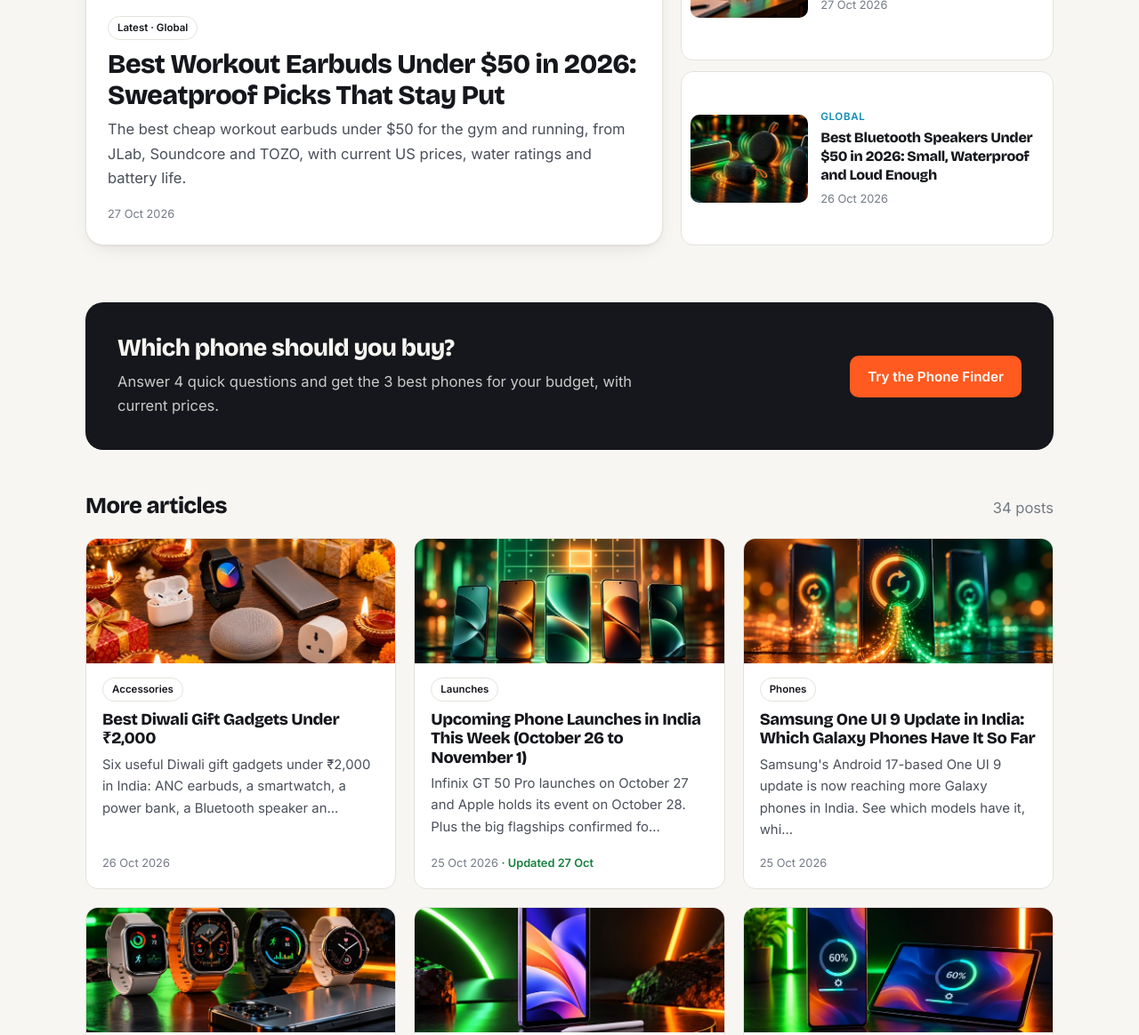
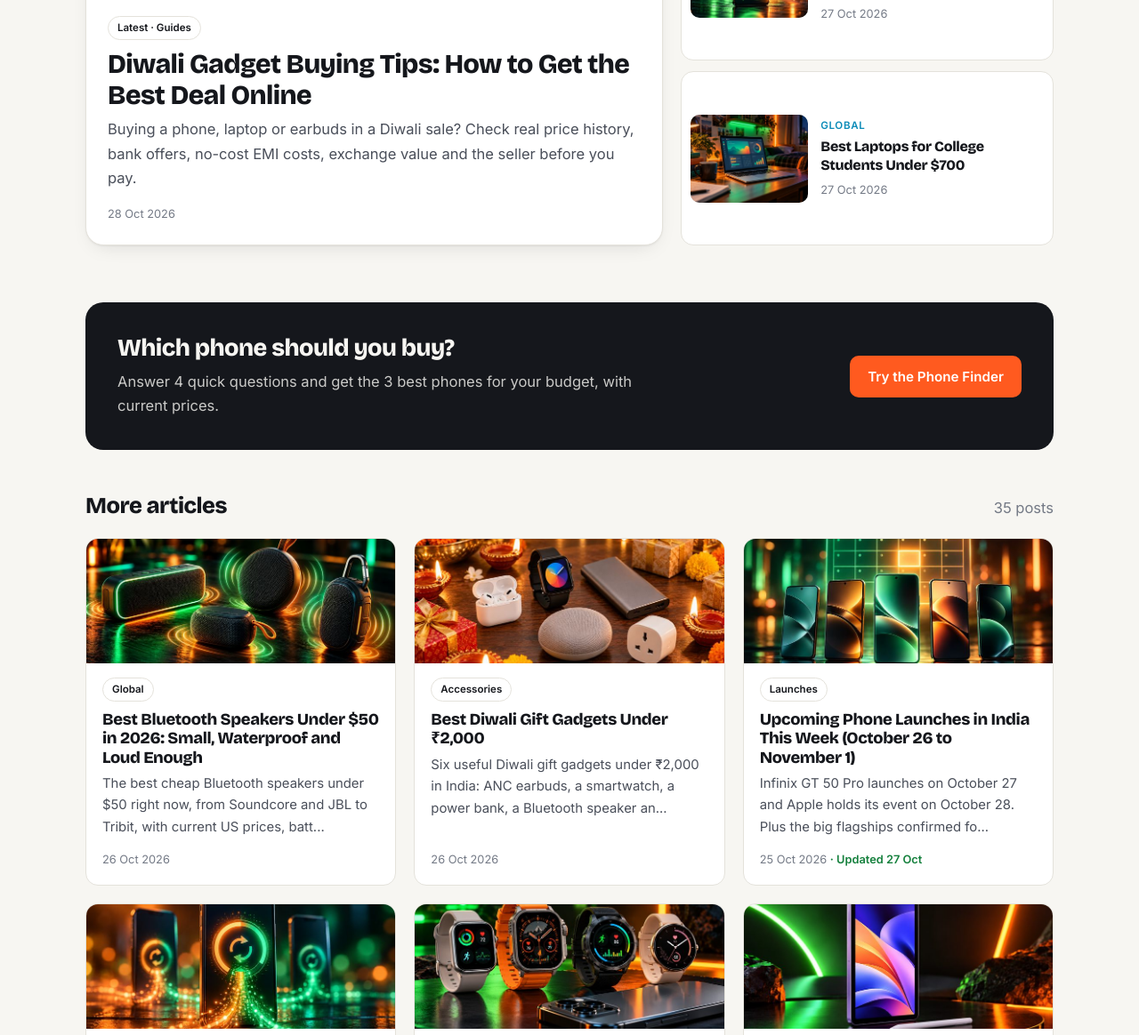
Before and after one commit to kiteksood167/kiteksood167.github.io, a Jekyll site: the page built from index.html, in a window 1280 px wide and 1400 px high, scrolled down 594 px, cut to the strip 236-1400 px from the top of the window. Shown: the whole strip at 89% size. Built offline with Jekyll 4.4.1, drawn with Linux system fonts in a browser that asks for light colours; part of the change alters nothing that is shown.

Commit message:
New post: Diwali Gadget Buying Tips: How to Get the Best Deal Online
Co-Authored-By: Claude Opus 5.5 <noreply@anthropic.com>
Claude-Session: https://claude.ai/code/session_019q2TsaYyUfQwBS5iqKAhGu

```diff
--- a/_posts/2026-10-26-best-diwali-gift-gadgets-under-2000.md
+++ b/_posts/2026-10-26-best-diwali-gift-gadgets-under-2000.md
@@ -86,7 +86,7 @@ Think about what the person already uses every day. Someone who commutes by metr
 
 Also consider the timing. Festive prices change daily, and the same product can be ₹200–300 cheaper on a different store. Check two or three sites before you buy.
 
-**Related reading:** [Best Power Banks in India: How to Choose the Right One](/best-power-banks-india/) · [Best Smartwatches Under ₹5,000 in India (October 2026)](/best-smartwatches-under-5000/)
+**Related reading:** [Best Power Banks in India: How to Choose the Right One](/best-power-banks-india/) · [Best Smartwatches Under ₹5,000 in India (October 2026)](/best-smartwatches-under-5000/) · [Diwali Gadget Buying Tips: How to Get the Best Deal Online](/diwali-gadget-buying-tips/)
 
 ## The bottom line
 
--- /dev/null
+++ b/_posts/2026-10-28-diwali-gadget-buying-tips.md
@@ -0,0 +1,87 @@
+---
+title: "Diwali Gadget Buying Tips: How to Get the Best Deal Online"
+seo_title: "Diwali Gadget Buying Tips: Get the Best Deal"
+description: "Buying a phone, laptop or earbuds in a Diwali sale? Check real price history, bank offers, no-cost EMI costs, exchange value and the seller before you pay."
+date: 2026-10-28 14:15:00 +0530
+image: /assets/images/diwali-gadget-buying-tips.jpg
+image_alt: "A smartphone showing a shopping cart and a price graph on a table with diyas, marigolds, a credit card and a small gift box"
+image_credit: "Illustration"
+category: Guides
+also_in: [Phones, Accessories]
+tags: [Diwali sale, online shopping, buying guide, bank offers, no-cost EMI, exchange offer, Amazon, Flipkart]
+affiliate: false
+---
+
+Diwali falls on 8 November this year, and the festive sales are in full swing. Amazon's Great Indian Festival has been running since 8 October, and Flipkart's Big Bang Diwali Sale starts today, 28 October. A big "70% off" banner doesn't always mean a good deal, though. These tips will help you work out what you'll really pay before you click Buy.
+
+<!--more-->
+
+## 1. Decide the exact model before the sale
+
+Sale pages are built to make you browse, and browsing leads to impulse buys. Before you open the app, write down the exact product you want: model name, year, RAM and storage, and colour if it matters. "Galaxy" or "Redmi" covers dozens of phones, and older models often look almost identical to new ones in a listing.
+
+Knowing the exact variant also stops a common trick: the "deal" price applies to the base 128GB model, while the 256GB version you actually want is barely discounted.
+
+## 2. Check the price history, not the MRP
+
+The strike-through MRP on a listing is often a price nobody pays. What matters is how the sale price compares with what the product sold for over the last few weeks.
+
+- Use a price-history website or browser extension to see the product's lowest price over the past few months.
+- Compare it with the launch price. If a phone launched at ₹19,999 and the "sale price" is ₹19,499, that's not a festival deal.
+- Check the same model on both Amazon and Flipkart, and on the brand's own website. Brands sometimes run their own Diwali offers.
+
+## 3. Read the bank offer's small print
+
+Most of the real savings in festive sales come from bank offers, not the listed price. Flipkart's Big Bang Diwali Sale, for example, advertises a 10% instant discount with SBI cards. Before you count on any bank offer, check:
+
+- **The cap.** A "10% off" offer is usually capped at a fixed rupee amount, so on an expensive phone or laptop you may get far less than 10%.
+- **The minimum order value.** Cheaper items may not qualify at all.
+- **Which cards and payment types.** Credit and debit cards, and EMI and full payment, often get different offers.
+- **Instant discount vs cashback.** An instant discount comes off at checkout. Cashback can take weeks to show up and may come as store credit.
+
+The final amount on the payment page, after the discount is applied, is the only number worth comparing.
+
+## 4. Understand "no-cost EMI" before you pick it
+
+No-cost EMI means you pay no interest directly, but the loan isn't free to set up. The seller absorbs the interest, usually by lowering the price the lender pays for the product, and you repay the full price in instalments. Banks can still charge a processing fee, and GST is charged on the interest portion of each instalment.
+
+On a ₹1 lakh purchase, these extra charges can add up to well over ₹1,000, according to a Business Today breakdown. Closing the loan early can also cost extra. No-cost EMI is useful if you need to spread the payment, but if you can pay in full, check whether a full-payment bank offer saves you more.
+
+> **Tip:** Take a screenshot of the price, the bank offer and the final payment amount before you pay. If the order is cancelled or the price changes after a replacement, you'll have proof of what you were offered.
+
+## 5. Get a real value for your old phone
+
+Exchange offers are convenient, but the value shown on the product page is only an estimate. The final value depends on your phone's model, condition and the checks done at pickup, and it can drop if there's a scratch or a battery issue.
+
+Before you accept an exchange, compare it with what resale sites or a local shop will pay. Also make sure the exchange discount doesn't stop you from using a bank offer on the same order, since some offers can't be combined.
+
+## 6. Check who is actually selling it
+
+On marketplaces, the product page shows who the seller is. For phones, laptops and other expensive electronics:
+
+- Prefer the brand's official store or a well-known seller with lots of ratings.
+- Make sure you'll get a GST invoice, which you'll need for warranty claims.
+- Check the warranty details. Brand warranty is valid at authorised service centres; "seller warranty" may not be.
+- Read the return rules on the product page. Many phones and electronics can only be replaced, not refunded, and only within a short window.
+
+## 7. Watch out for checkout tricks
+
+Under the Central Consumer Protection Authority's 2023 guidelines on "dark patterns", online sellers in India aren't allowed to use tricks like false urgency ("only 2 left!" when it isn't true) or drip pricing, where extra charges appear only at the last step. If you think a seller has misled you, you can complain to the National Consumer Helpline by calling 1915 or through its website and app.
+
+Also skip add-ons you didn't ask for. Extended warranties, screen protection plans and gift wrapping are sometimes pre-selected at checkout, so check the order summary line by line.
+
+## 8. Avoid fake deal links
+
+Festive season is busy for scammers too. Ignore WhatsApp forwards and SMS messages promising "Diwali iPhone for ₹999" or asking you to pay a small fee to claim a prize. Type the store's address yourself or use the official app, and never share an OTP with someone who calls you about an order.
+
+## What to buy now, and what to wait for
+
+Diwali sales are a good time for budget and mid-range phones, earbuds, smartwatches, power banks and laptops, because prices usually drop across the whole category at once. If a product was launched in the last few weeks, though, the discount may be small, and you might get a better price in later sales.
+
+If you're buying a gift, our guide to the [best Diwali gift gadgets under ₹2,000](/best-diwali-gift-gadgets-under-2000/) lists useful picks that won't end up in a drawer.
+
+**Related reading:** [How to Choose a Smartphone Under ₹20,000: 7 Specs That Actually Matter](/how-to-choose-a-smartphone-under-20000/) · [Best Power Banks in India: How to Choose the Right One](/best-power-banks-india/)
+
+## The bottom line
+
+The best Diwali deal is the lowest final amount for the exact product you need, from a seller you can trust. Pick the model first, check its real price history, read the bank offer's cap and conditions, and remember that no-cost EMI still has small costs. Compare the final payment amount, not the banner, and you'll avoid most festive-sale traps.
```
